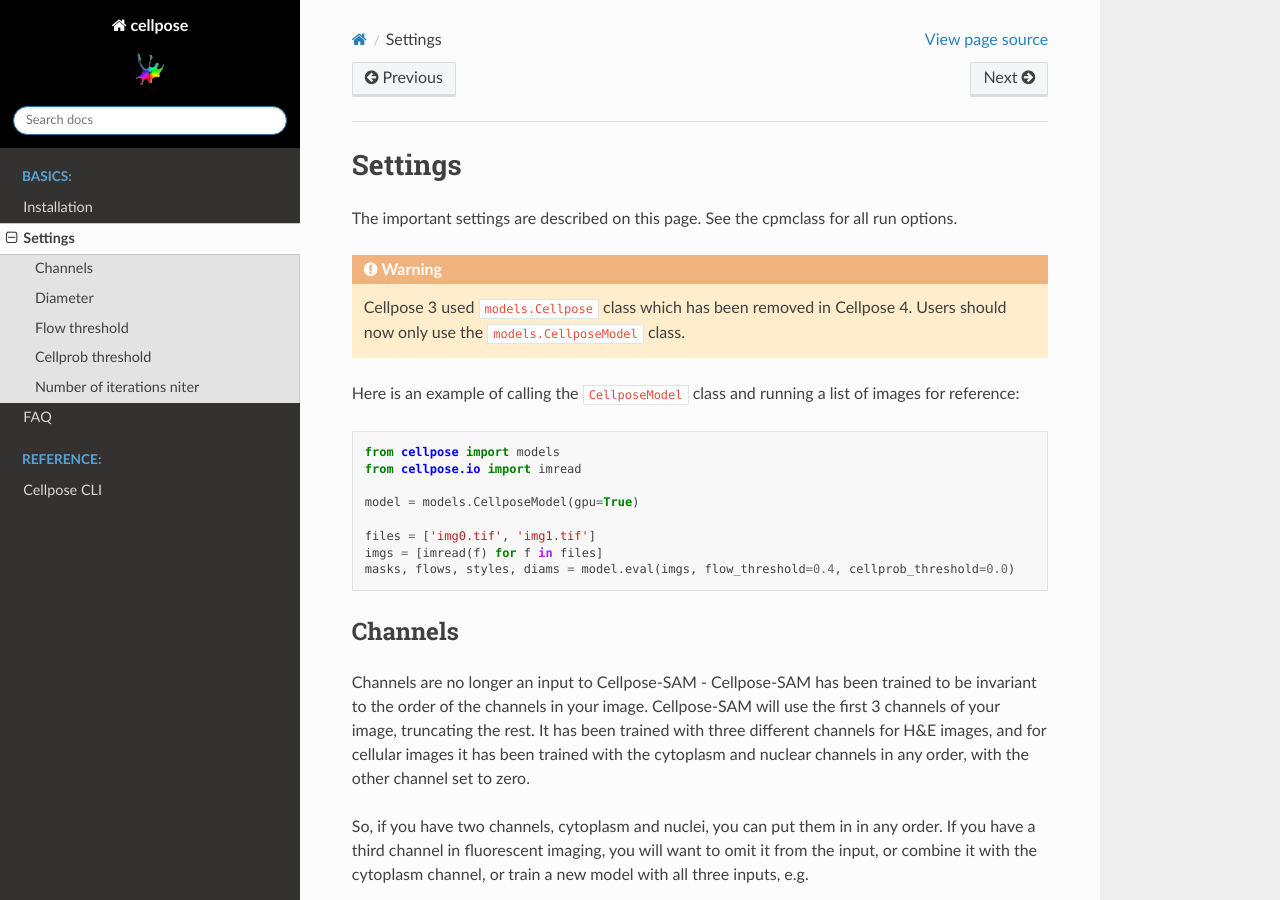
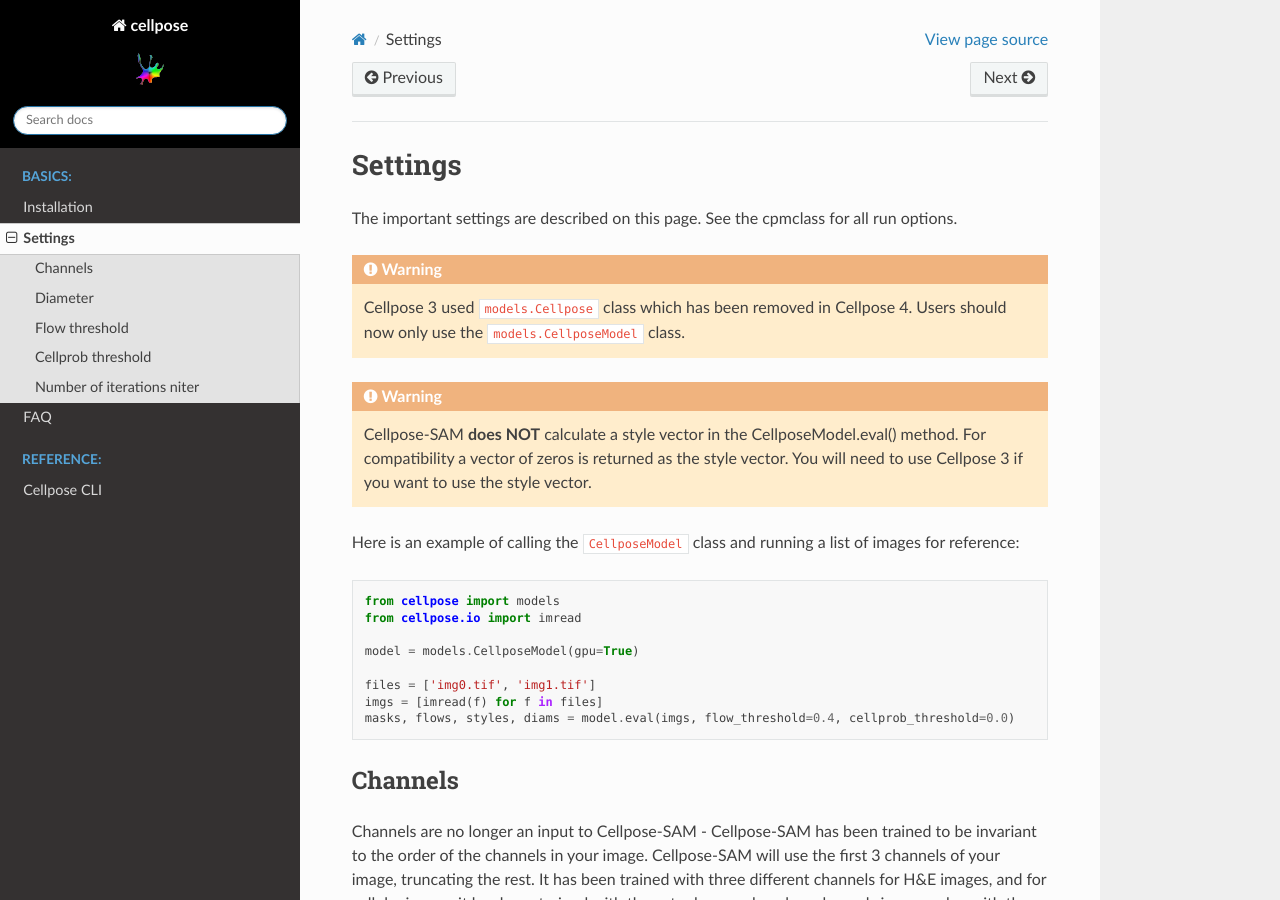
Before and after one commit to MouseLand/cellpose, a Sphinx documentation site: the page built from docs/settings.rst, in a window 1280 px wide and 900 px high. Built offline with Sphinx 7.4.7 and the Read the Docs theme 3.1.0, drawn with Linux system fonts in a browser that asks for light colours; pages that are not in the unit, such as notebooks, are missing from menus.

Commit message:
Edits docs related to style vector

```diff
--- a/docs/settings.rst
+++ b/docs/settings.rst
@@ -9,6 +9,10 @@ See the :ref:`cpmclass` for all run options.
 .. warning::
     Cellpose 3 used ``models.Cellpose`` class which has been removed in Cellpose 4. Users should
     now only use the ``models.CellposeModel`` class.
+
+.. warning::
+    Cellpose-SAM **does NOT** calculate a style vector in the CellposeModel.eval() method. For compatibility a
+    vector of zeros is returned as the style vector. You will need to use Cellpose 3 if you want to use the style vector.
 
 Here is an example of calling the ``CellposeModel`` class and
 running a list of images for reference:
```
Also changed, not shown: 1 other file.
